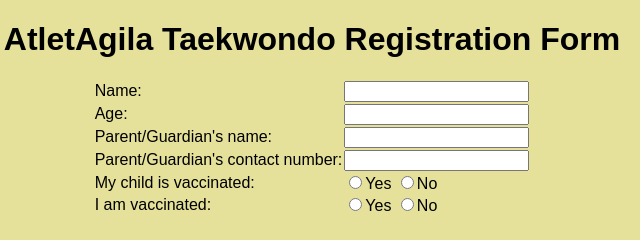
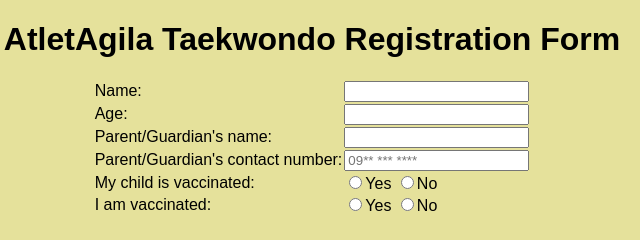
Before and after one commit to dreanirenzo/mms149-atletagila.github.io, a plain HTML site: page index.html in a window 1280 px wide. Shown: the top 240 px of the page, 328-968 px from the left. Drawn offline with Linux system fonts and the light colour scheme.

Commit message:
Update index.html

```diff
--- a/index.html
+++ b/index.html
@@ -39,7 +39,7 @@
             Parent/Guardian's contact number:
           </td>
           <td>
-            <input type="text" require name="Contact">
+            <input placeholder="09** *** ****" input type="text" require name="Contact" pattern=[0-9] {10}"/>
           </td>
       </tr>
       <tr>
```
